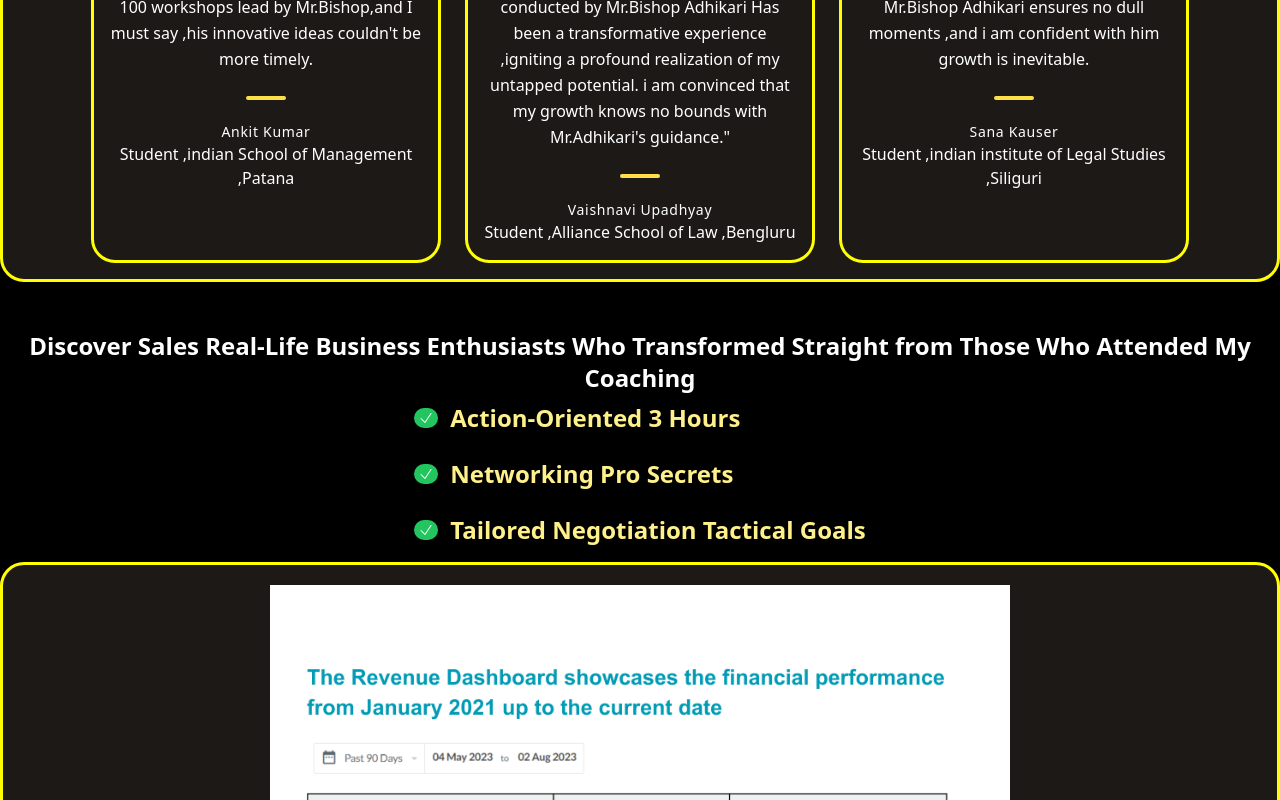
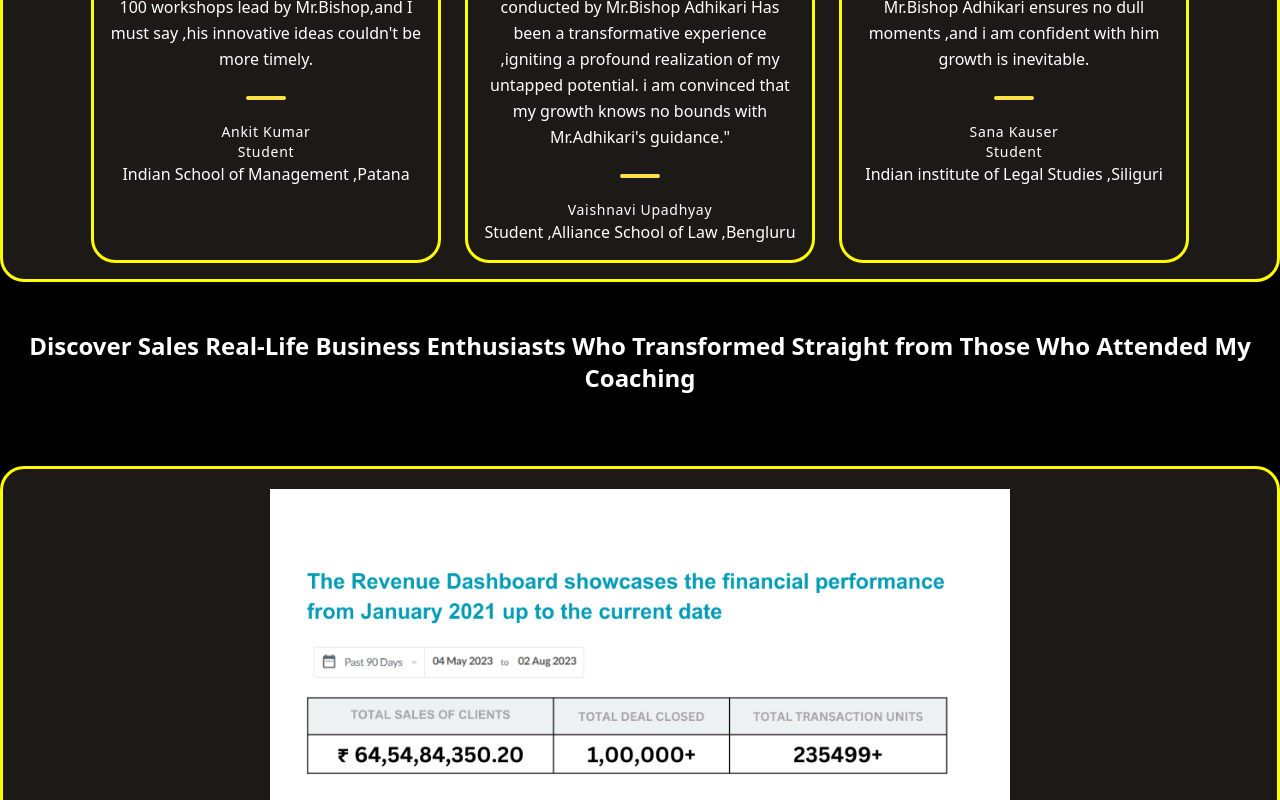
Before and after one commit to pratapsurya83084/WorkshopPage, a React (Vite) app in the folder workshop/: page / in a window 1280 px wide. Shown: the part 3240-4040 px from the top of the page. Built offline with nearby package versions, Linux system fonts and the light colour scheme.

Commit message:
cards change

```diff
--- a/workshop/src/components/InspiringFeedback.jsx
+++ b/workshop/src/components/InspiringFeedback.jsx
@@ -39,9 +39,9 @@ const InspiringFeedback = () => {
                 </p>
                 <span className="inline-block h-1 w-10 rounded bg-yellow-300 mt-6 mb-4"></span>
                 <h2 className=" font-medium title-font tracking-wider text-sm">
-                 Ankit Kumar
+                 Ankit Kumar <br />Student
                 </h2>
-                <p className="">Student ,indian School of Management ,Patana</p>
+                <p className=""> Indian School of Management ,Patana</p>
               </div>
             </div>
             {/* card2 */}
@@ -79,9 +79,9 @@ const InspiringFeedback = () => {
                 </p>
                 <span className="inline-block h-1 w-10 rounded bg-yellow-300 mt-6 mb-4"></span>
                 <h2 className="font-medium title-font tracking-wider text-sm">
-                  Sana Kauser
+                  Sana Kauser <br />Student
                 </h2>
-                <p className="">Student ,indian institute of Legal Studies ,Siliguri</p>
+                <p className=""> Indian institute of Legal Studies ,Siliguri</p>
               </div>
             </div>
           </div>
--- a/workshop/src/components/RevenuPicture.jsx
+++ b/workshop/src/components/RevenuPicture.jsx
@@ -23,10 +23,10 @@ const RevenuPicture = () => {
         <ol className="list-decimal list-inside text-left space-y-2">
           {points.map((point, index) => (
             <li key={index} className="flex items-center text-yellow-200 rounded-xl px-4 py-2">
-              <div className="h-5 w-6 flex justify-center items-center mb-0 bg-green-500 rounded-full mr-3">
+              {/* <div className="h-5 w-5 flex justify-center items-center mb-0 bg-green-500 rounded-full mr-3">
                 <CheckIcon className="h-4 w-4 font-bold text-white" />
-              </div>
-              <span>{point}</span>
+              </div> */}
+              {/* <span>{point}</span> */}
             </li>
           ))}
         </ol>
--- a/workshop/src/components/TextCards.jsx
+++ b/workshop/src/components/TextCards.jsx
@@ -24,7 +24,7 @@ const TextCards = () => {
             <h3 className="text-lg font-semibold text-yellow-200">
               Entrepreneurship
             </h3>
-            <p className="my-7 px-5">
+            <p className="my-9 px-5">
               As the CEO and Founder of BISJHINTUS Private Limited, Mr. Adhikari
               has demonstrated exceptional leadership skills in building and
               guiding the company towards growth and success. BISJHINTUS is
@@ -47,7 +47,7 @@ const TextCards = () => {
             <h3 className="text-lg font-semibold text-yellow-200">
               Pharmaceutical Expertise
             </h3>
-            <p className="my-7">
+            <p className="my-6">
               In addition to his role at BISJHINTUS, Mr. Adhikari is a
               trailblazer in the Pharmaceutical sector. He is the Founder of
               Ricabi Life Science, where he held the position of CXO, and
@@ -69,7 +69,7 @@ const TextCards = () => {
             <h3 className="text-lg font-semibold mb-3 text-yellow-200">
               Social Activism
             </h3>
-            <p className="my-7">
+            <p className="my-2 p-3">
               Mr. Adhikari's commitment to social causes is commendable. As a
               public speaker and renowned trainer, he has been actively involved
               in empowering individuals and bridging linguistic diversity.
@@ -124,7 +124,7 @@ const TextCards = () => {
             <h3 className="text-lg font-semibold  text-yellow-200">
               Educational Journey
             </h3>
-            <p className="my-7">
+            <p className="my-8 p-">
               Alongside his successful professional journey, Mr. Adhikari is a
               Ph.D. candidate, driven by a thirst for knowledge. He has proven
               himself to be a lifelong learner and a highly accomplished
--- a/workshop/src/index.css
+++ b/workshop/src/index.css
@@ -6,6 +6,7 @@
 body{
     background-color: black;
     color: white;
+    user-select: none;
 }
 
 .slick-prev,
```
